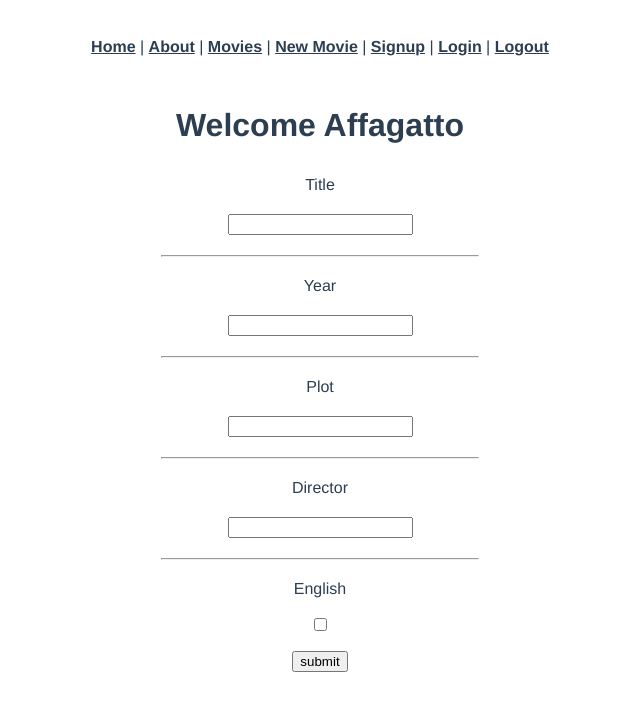
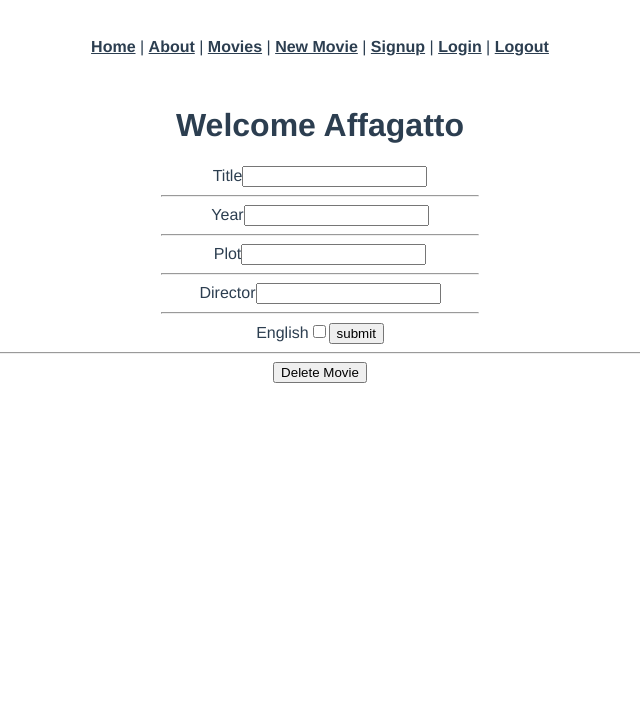
Before and after one commit to pgeliebter/movie-app-front-end, a Vue app: page /movies/1/edit in a window 1280 px wide. Shown: the top 710 px of the page, without its empty margins (320-960 px from the left). Built offline with nearby package versions, Linux system fonts and the light colour scheme; no server answers.

Commit message:
adds a delete method to edit movie page and a link to view detatils to movie index

```diff
--- a/src/views/MoviesEdit.vue
+++ b/src/views/MoviesEdit.vue
@@ -1,7 +1,7 @@
 <template>
   <div class="movies-edit">
     <h1>{{ message }}</h1>
-    <form class="flex-down" v-on:submit.prevent="updateMovie()">
+    <form class="flex-dow n" v-on:submit.prevent="updateMovie()">
       <label for="title">Title</label>
       <input id="title" type="text" v-model="currentMovieParams.title" />
       <hr style="width: 25%" />
@@ -19,6 +19,8 @@
 
       <input type="submit" value="submit" />
     </form>
+    <hr />
+    <button v-on:click="destroyMovie()">Delete Movie</button>
   </div>
 </template>
 
@@ -44,6 +46,11 @@ export default {
         console.log(response.data);
       });
     },
+    destroyMovie: function () {
+      axios.delete(`/movies/${this.$route.params.id}`).then((response) => {
+        console.log(response.data);
+      });
+    },
   },
 };
 </script>
--- a/src/views/MoviesIndex.vue
+++ b/src/views/MoviesIndex.vue
@@ -12,6 +12,7 @@
           <li v-for="actor in movie.actors_hash" :key="actor.id">{{ actor.firstName }} {{ actor.lastName }}</li>
         </ul>
       </div>
+      <router-link v-bind:to="`/movies/${movie.id}`"><button>View Movie</button></router-link>
     </div>
   </div>
 </template>
```
